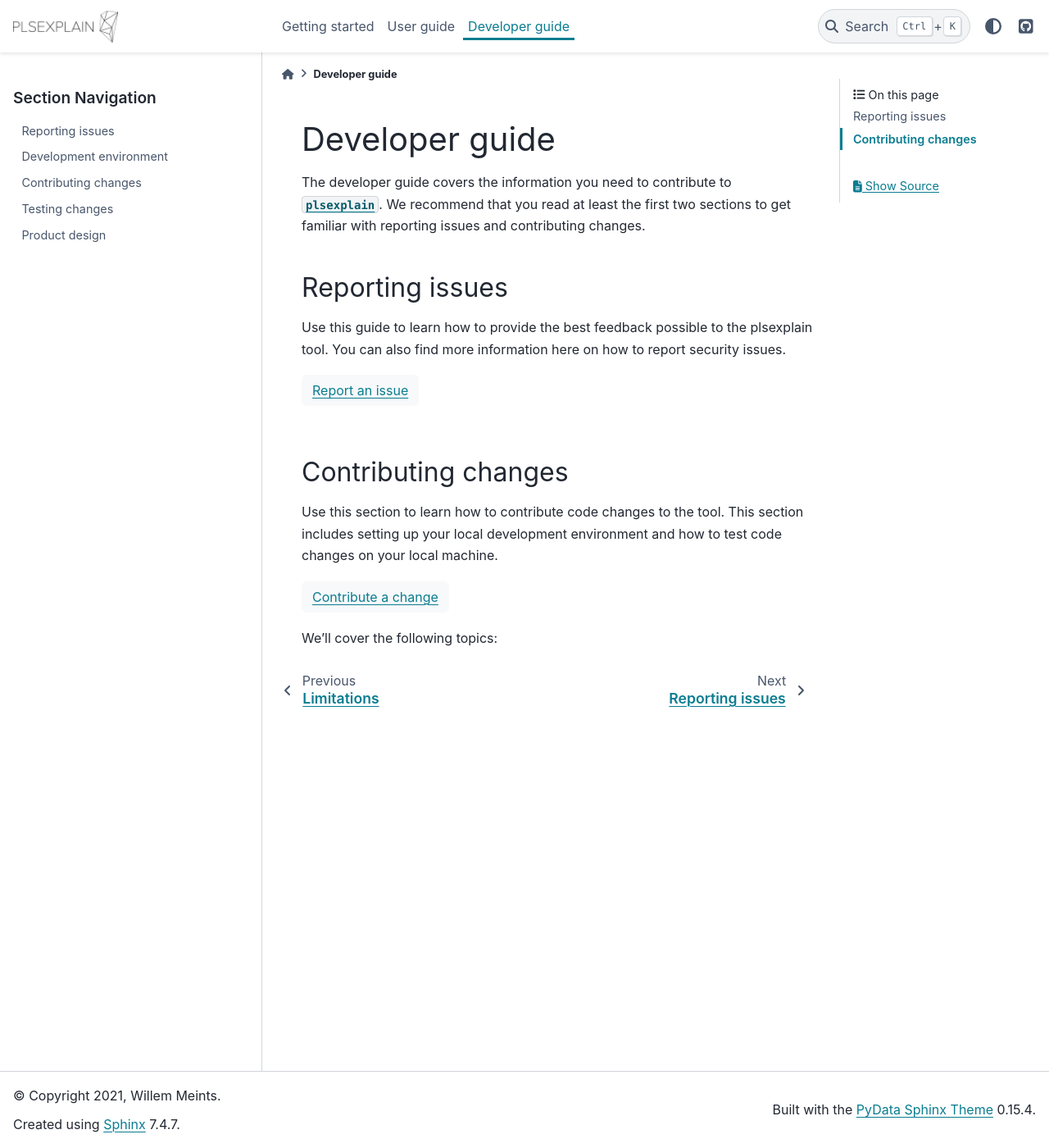
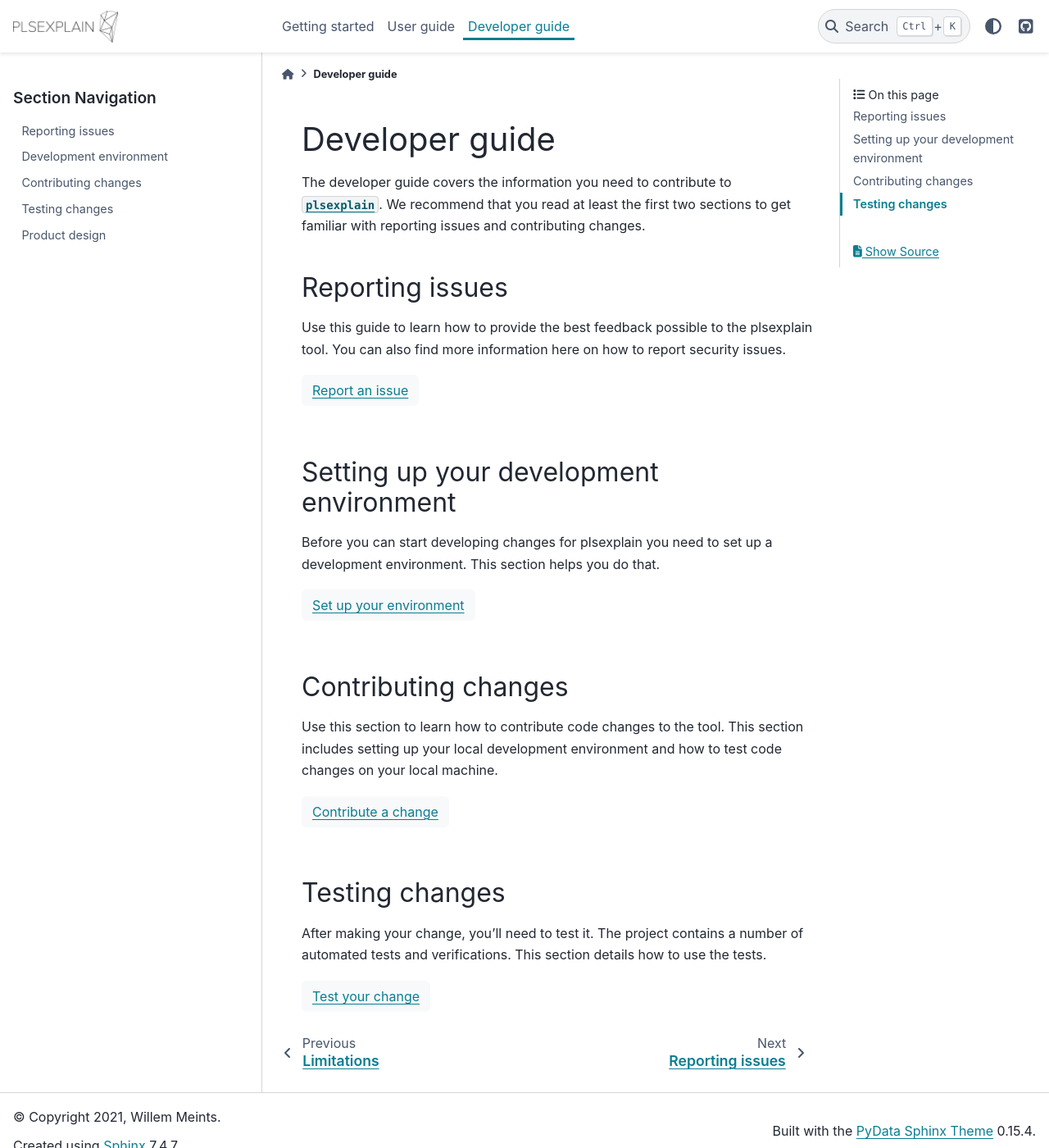
Before and after one commit to wmeints/plsexplain, a Sphinx documentation site: the page built from docs/source/contributing/index.rst, in a window 1280 px wide and 1400 px high. Shown: the whole window at 82% size. Built offline with Sphinx 7.4.7 and the PyData theme 0.15.4, drawn with Linux system fonts in a browser that asks for light colours.

Commit message:
chore: Add missing headings

```diff
--- a/docs/source/contributing/index.rst
+++ b/docs/source/contributing/index.rst
@@ -17,6 +17,15 @@ You can also find more information here on how to report security issues.
 
    :ref:`Report an issue <reporting_issues>`
 
+Setting up your development environment
+---------------------------------------
+Before you can start developing changes for plsexplain you need to set up a development
+environment. This section helps you do that.
+
+.. cssclass:: "btn-light btn"
+
+   :ref:`Set up your environment <dev_environment>`
+
 Contributing changes
 --------------------
 Use this section to learn how to contribute code changes to the tool. This section includes setting up your local
@@ -26,7 +35,14 @@ development environment and how to test code changes on your local machine.
 
    :ref:`Contribute a change <contributing_changes>`
 
-We'll cover the following topics:
+Testing changes
+---------------
+After making your change, you'll need to test it. The project contains a number of automated
+tests and verifications. This section details how to use the tests.
+
+.. cssclass:: "btn-light btn"
+
+   :ref:`Test your change <testing_changes>`
 
 .. toctree::
     :maxdepth: 2
```
